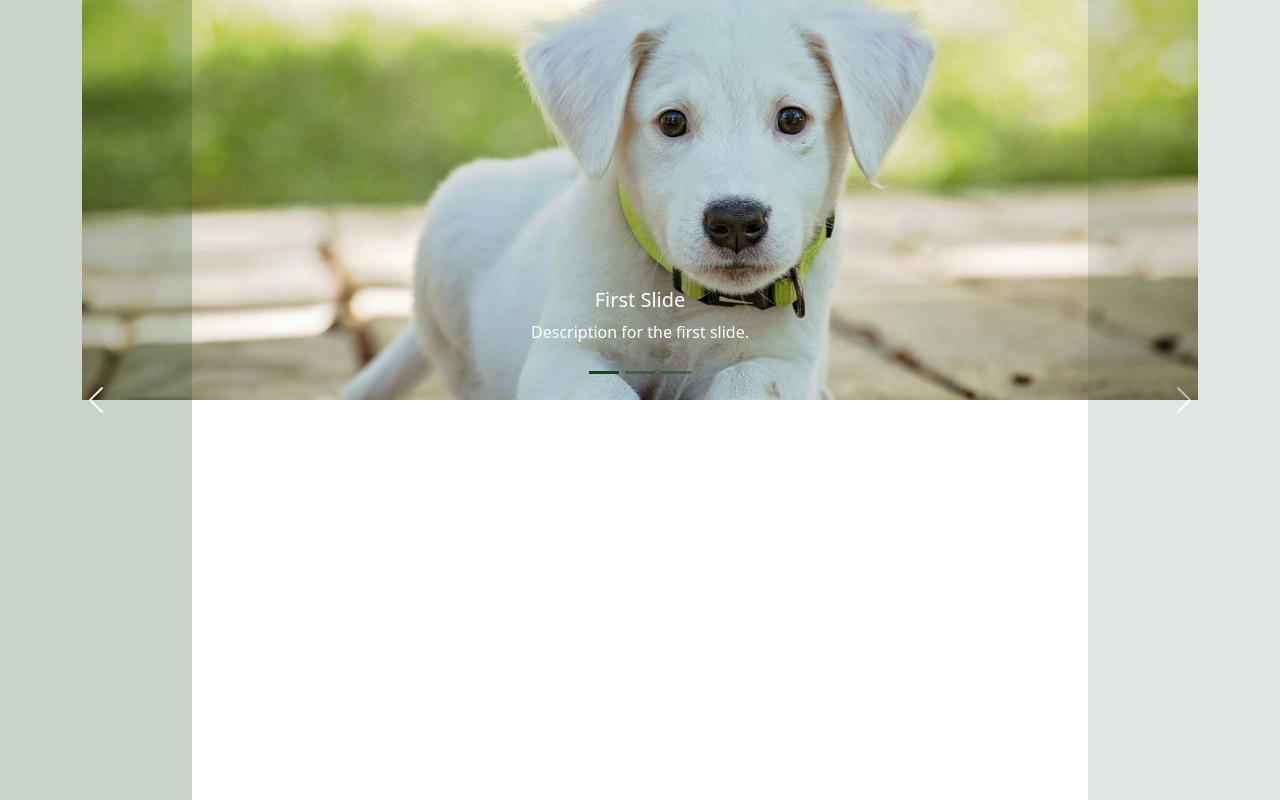
After one commit to RankinsT/ASCapstone2025, a PHP site: page /homeViewSections/carousel.php in a window 1280 px wide. The commit adds this page. Run offline with PHP 8.4, Linux system fonts and the light colour scheme.

Commit message:
CArUpdates

```diff
--- /dev/null
+++ b/homeViewSections/carousel.php
@@ -0,0 +1,66 @@
+<!DOCTYPE html>
+<html lang="en">
+<head>
+    <meta charset="UTF-8">
+    <meta name="viewport" content="width=device-width, initial-scale=1.0">
+    <title>Bootstrap Example</title>
+    <!-- Bootstrap CSS -->
+    <link rel="stylesheet" href="https://cdn.jsdelivr.net/npm/bootstrap@5.3.3/dist/css/bootstrap.min.css" integrity="sha384-QWTKZyjpPEjISv5WaRU9OFeRpok6YctnYmDr5pNlyT2bRjXh0JMhjY6hW+ALEwIH" crossorigin="anonymous">
+    <!-- Bootstrap JS -->
+    <script src="https://cdn.jsdelivr.net/npm/bootstrap@5.3.3/dist/js/bootstrap.bundle.min.js" integrity="sha384-YvpcrYf0tY3lHB60NNkmXc5s9fDVZLESaAA55NDzOxhy9GkcIdslK1eN7N6jIeHz" crossorigin="anonymous"></script>
+</head>
+<body>
+    <div class="container">
+        <div class="row">
+            <div class="col-md-12">
+                <!-- Bootstrap Carousel -->
+<!-- filepath: c:\xampp\htdocs\ASCapstone2025\homeViewSections\carousel.php -->
+<div id="carouselExample" class="carousel slide" data-bs-ride="carousel">
+    <div class="carousel-inner">
+        <!-- First Slide -->
+        <div class="carousel-item active">
+            <img src="images/slide1.jpg" class="d-block w-100" alt="First Slide" style="height: 25em; object-fit: cover;">
+            <div class="carousel-caption d-none d-md-block">
+                <h5>First Slide</h5>
+                <p>Description for the first slide.</p>
+            </div>
+        </div>
+        <!-- Second Slide -->
+        <div class="carousel-item">
+            <img src="images/slide2.jpg" class="d-block w-100" alt="Second Slide" style="height: 25em; object-fit: cover;">
+            <div class="carousel-caption d-none d-md-block">
+                <h5>Second Slide</h5>
+                <p>Description for the second slide.</p>
+            </div>
+        </div>
+        <!-- Third Slide -->
+        <div class="carousel-item">
+            <img src="images/slide3.jpg" class="d-block w-100" alt="Third Slide" style="height: 25em; object-fit: cover;">
+            <div class="carousel-caption d-none d-md-block">
+                <h5>Third Slide</h5>
+                <p>Description for the third slide.</p>
+            </div>
+        </div>
+    </div>
+    <!-- Carousel Indicators -->
+    <div class="carousel-indicators">
+        <button type="button" data-bs-target="#carouselExample" data-bs-slide-to="0" class="active" aria-current="true" aria-label="Slide 1" style="background-color:rgb(14, 75, 28);"></button>
+        <button type="button" data-bs-target="#carouselExample" data-bs-slide-to="1" aria-label="Slide 2" style="background-color:rgb(14, 75, 28);"></button>
+        <button type="button" data-bs-target="#carouselExample" data-bs-slide-to="2" aria-label="Slide 3" style="background-color:rgb(14, 75, 28);"></button>
+    </div>
+    </div>
+    <!-- Carousel Controls -->
+    <button class="carousel-control-prev" type="button" data-bs-target="#carouselExample" data-bs-slide="prev"style="background-color:rgba(46, 82, 51, 0.28)";>
+        <span class="carousel-control-prev-icon" aria-hidden="true"></span>
+        <span class="visually-hidden">Previous</span>
+    </button>
+    <button class="carousel-control-next" type="button" data-bs-target="#carouselExample" data-bs-slide="next" style="background-color:rgba(46, 82, 51, 0.28)";>
+        <span class="carousel-control-next-icon" aria-hidden="true"></span>
+        <span class="visually-hidden">Next</span>
+    </button>
+</div>
+            </div>
+        </div>
+    </div>
+</body>
+</html>
--- /dev/null
+++ b/homeViewSections/companyDescription.php
@@ -0,0 +1 @@
+companyDescription
--- /dev/null
+++ b/homeViewSections/form.php
@@ -0,0 +1 @@
+form
--- /dev/null
+++ b/homeViewSections/locations.php
@@ -0,0 +1 @@
+locations
--- /dev/null
+++ b/homeViewSections/map.php
@@ -0,0 +1 @@
+map
--- /dev/null
+++ b/homeViewSections/services.php
@@ -0,0 +1 @@
+services
--- /dev/null
+++ b/index.php
@@ -0,0 +1,4 @@
+<?php
+
+header("Location: homeView.php");
+exit();
--- a/loginView.php
+++ b/loginView.php
@@ -11,7 +11,7 @@
 
     <?php
 
-    session_start(); // Start the session!!!!!
+    session_start(); // Start the session
 
 
     include __DIR__ . '/models/model_admin.php'; // Include the model for admin login
--- /dev/null
+++ b/models/customer_profiles.php
@@ -0,0 +1,3 @@
+<?php
+
+include __DIR__ . '/dp.php'; // Include the database connection file
--- /dev/null
+++ b/models/dbconfig.ini
@@ -0,0 +1,6 @@
+[database]
+servername = mysql.neit.edu
+port = 5500
+password = cueball
+dbname = capstone_202540_qball
+username = capstone_202540_qball
```
Also changed, not shown: bcmTest.php (added, +35 -0 lines), homeView.php (+11 -1 lines), models/db.php (added, +10 -0 lines), models/uploads.php (added, +34 -0 lines), images/slide1.jpg (added), images/slide2.jpg (added), images/slide3.jpg (added), uploads/689203f37d1d26.05517711.jpg (added).
